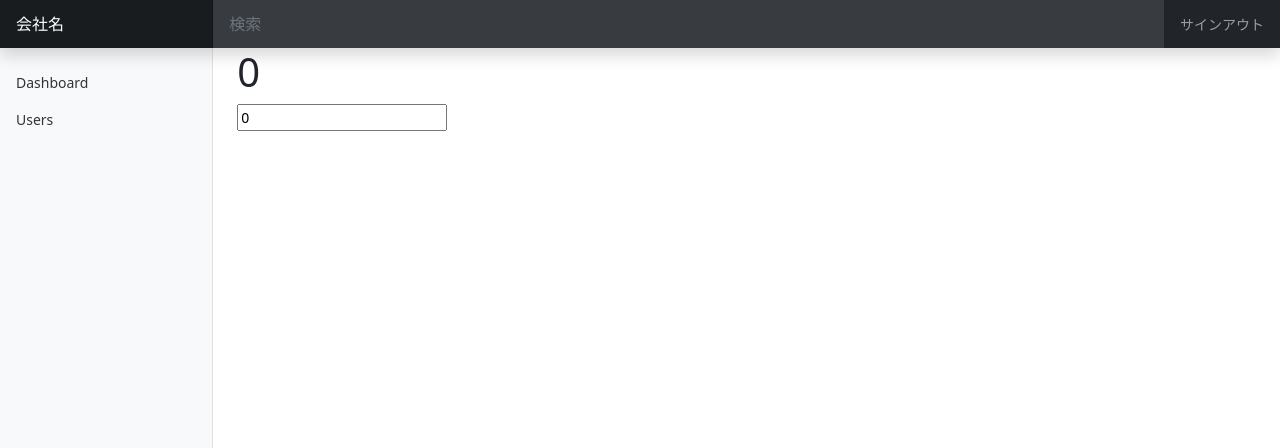
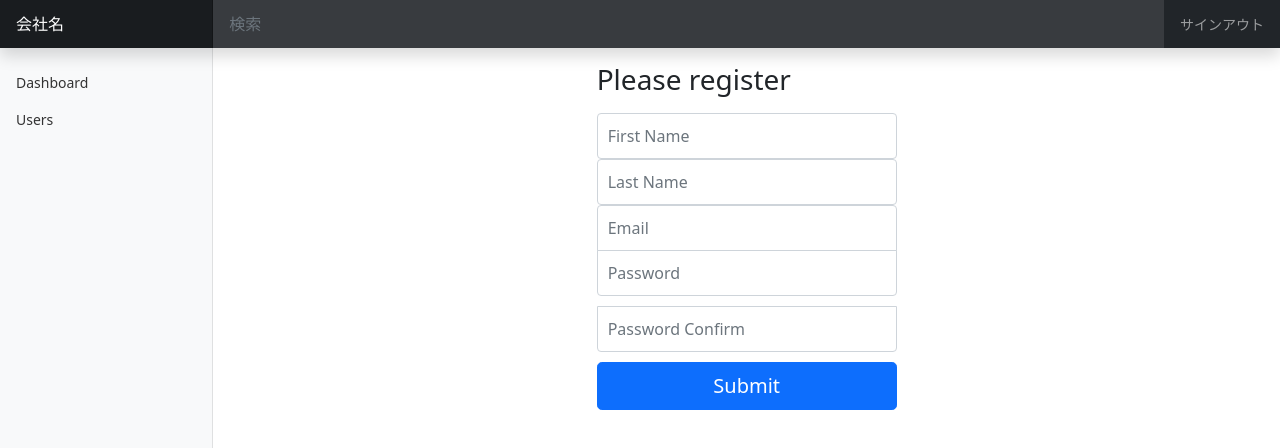
Before and after one commit to yuki0920/company_board_front, a Vue app: page /register in a window 1280 px wide. Shown: the top 448 px of the page. Built offline with nearby package versions, Linux system fonts and the light colour scheme.

Commit message:
Add signin form

```diff
--- a/src/pages/Register.vue
+++ b/src/pages/Register.vue
@@ -1,6 +1,15 @@
 <template>
-  <h1>{{count}}</h1>
-  <input type="number" v-model="count">
+  <main class="form-signin">
+    <form>
+      <h1 class="h3 mb-3 fw-normal">Please register</h1>
+      <input class="form-control" placeholder="First Name" required>
+      <input class="form-control" placeholder="Last Name" required>
+      <input type="email" class="form-control" placeholder="Email" required>
+      <input type="password" class="form-control" placeholder="Password" required>
+      <input type="password" class="form-control" placeholder="Password Confirm" required>
+      <button class="w-100 btn btn-lg btn-primary" type="submit">Submit</button>
+    </form>
+  </main>
 </template>
 
 <script>
@@ -8,12 +17,50 @@
 import {ref} from 'vue'
 export default {
   name: "Register",
-  setup() {
-    const count = ref(0);
-
-    return {
-      count
-    }
-  },
 }
 </script>
+
+<style scoped>
+html,
+body {
+  height: 100%;
+}
+
+body {
+  display: flex;
+  align-items: center;
+  padding-top: 40px;
+  padding-bottom: 40px;
+  background-color: #f5f5f5;
+}
+
+.form-signin {
+  width: 100%;
+  max-width: 330px;
+  padding: 15px;
+  margin: auto;
+}
+.form-signin .checkbox {
+  font-weight: 400;
+}
+.form-signin .form-control {
+  position: relative;
+  box-sizing: border-box;
+  height: auto;
+  padding: 10px;
+  font-size: 16px;
+}
+.form-signin .form-control:focus {
+  z-index: 2;
+}
+.form-signin input[type="email"] {
+  margin-bottom: -1px;
+  border-bottom-right-radius: 0;
+  border-bottom-left-radius: 0;
+}
+.form-signin input[type="password"] {
+  margin-bottom: 10px;
+  border-top-left-radius: 0;
+  border-top-right-radius: 0;
+}
+</style>
```
